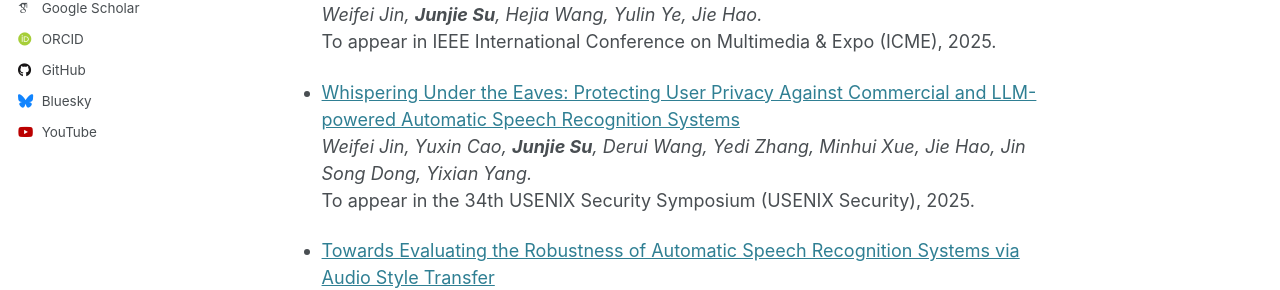
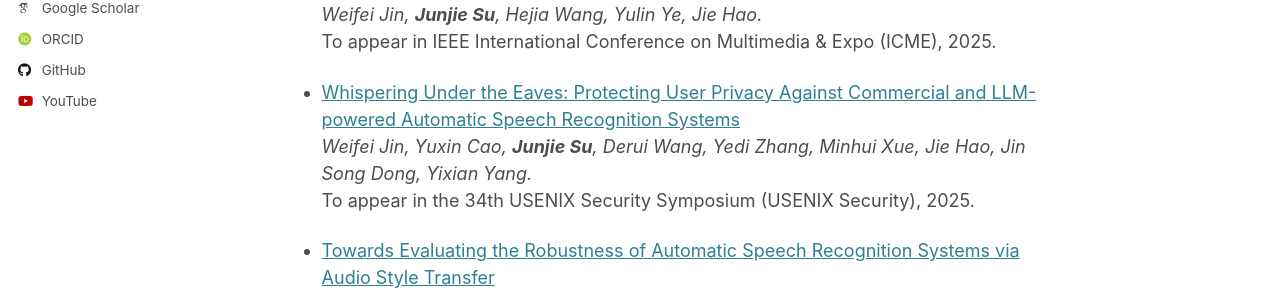
Before and after one commit to Junjie-Su/junjie-su.github.io, a Jekyll site: the page built from _pages/about.md, in a window 1280 px wide. Shown: the part 404-694 px from the top of the page. Built offline with Jekyll 4.4.1, drawn with Linux system fonts in a browser that asks for light colours; some web fonts are replaced.

Commit message:
update information

```diff
--- a/_config.yml
+++ b/_config.yml
@@ -50,7 +50,7 @@ author:
   stackoverflow    : # User number or user number and name (i.e., use "1" or "1/jeff-atwood")
 
   # Social media
-  bluesky          : "bsky.app" # Replace this with you Bluesky username
+  bluesky          : # "bsky.app" # Replace this with you Bluesky username
   facebook         : # Username
   flickr           : # Username
   foursquare       : # Username
--- a/_pages/about.md
+++ b/_pages/about.md
@@ -65,8 +65,8 @@ Student Work
 
 Scholarships & Awards
 =======
-- **2024** Won **National Bronze Award** *in the China International College Students’ Innovation and Entrepreneurship Competition (2024)*
-- **2024** Won **Second Prize** *in the 9th National Cryptography Technology Competition*
-- **2024** Awarded **Second-Class Scholarship** *at BUPT*
-- **2024** Recognized as **Active Contributor to Arts and Sports** *at BUPT*
-- **2023** Awarded **Third-Class Scholarship** *at BUPT*
+- **2024** Won **National Bronze Award** in the China International College Students’ Innovation and Entrepreneurship Competition (2024)
+- **2024** Won **Second Prize** in the 9th National Cryptography Technology Competition
+- **2024** Awarded **Second-Class Scholarship** at BUPT
+- **2024** Recognized as **Active Contributor to Arts and Sports** at BUPT
+- **2023** Awarded **Third-Class Scholarship** at BUPT
```
